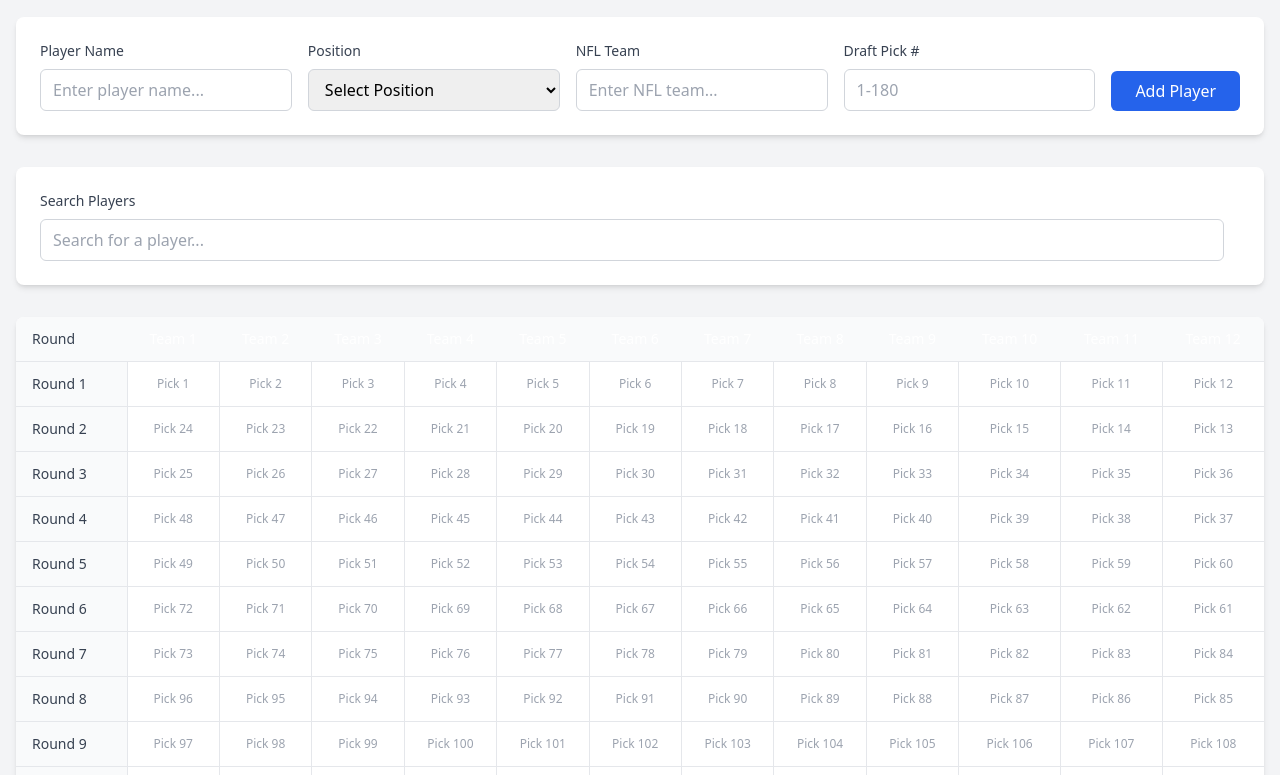
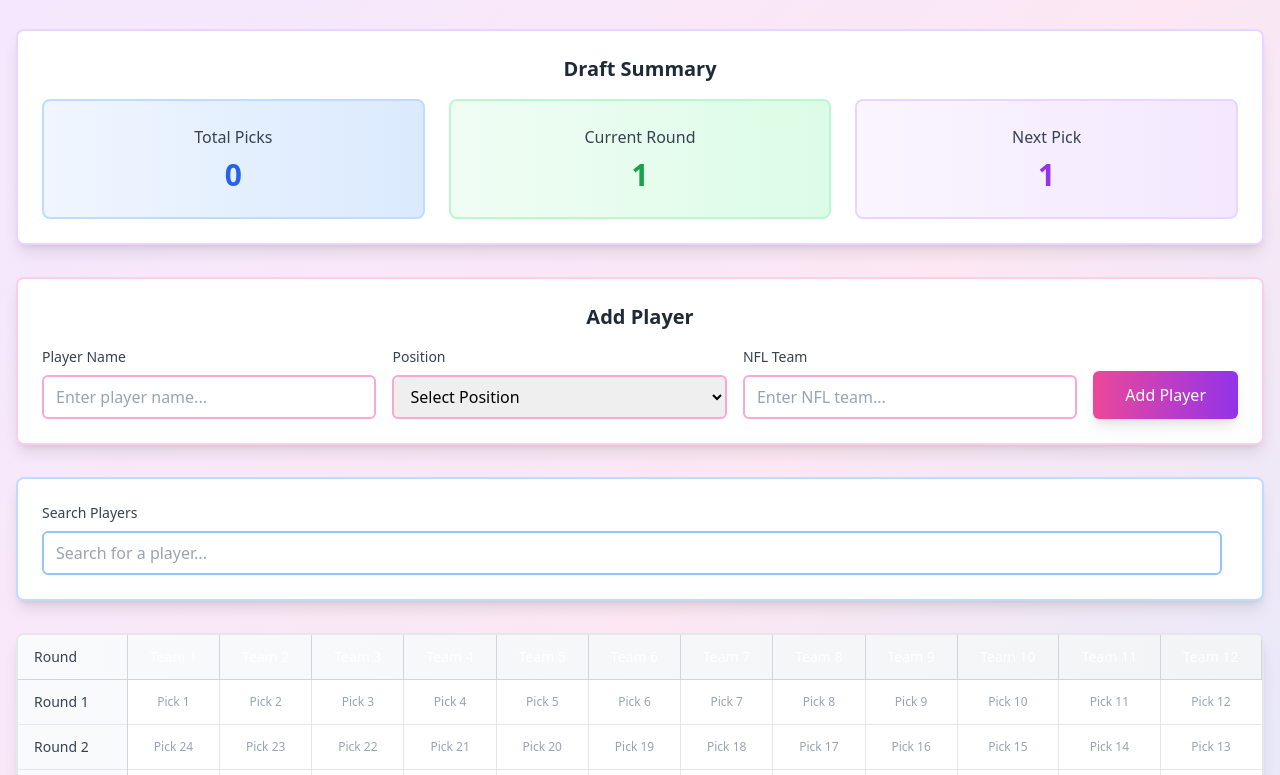
Before and after one commit to RishitTennis69/drafters, a plain HTML site: page index.html in a window 1280 px wide. Shown: the part 119-894 px from the top of the page. Drawn offline with nearby package versions, Linux system fonts and the light colour scheme.

Commit message:
Update draft board: auto-calculate picks, move summary to top, add vibrant colors, remove draft pick input

```diff
--- a/index.html
+++ b/index.html
@@ -10,43 +10,63 @@
             theme: {
                 extend: {
                     colors: {
-                        'team-1': '#1e40af',
-                        'team-2': '#dc2626',
-                        'team-3': '#059669',
-                        'team-4': '#7c3aed',
-                        'team-5': '#ea580c',
-                        'team-6': '#be185d',
-                        'team-7': '#0891b2',
-                        'team-8': '#65a30d',
-                        'team-9': '#9333ea',
-                        'team-10': '#c2410c',
-                        'team-11': '#be123c',
-                        'team-12': '#0d9488'
+                        'team-1': '#FF6B6B',    // Vibrant Red
+                        'team-2': '#4ECDC4',    // Turquoise
+                        'team-3': '#45B7D1',    // Sky Blue
+                        'team-4': '#96CEB4',    // Mint Green
+                        'team-5': '#FFEAA7',    // Warm Yellow
+                        'team-6': '#DDA0DD',    // Plum
+                        'team-7': '#98D8C8',    // Seafoam
+                        'team-8': '#F7DC6F',    // Golden Yellow
+                        'team-9': '#BB8FCE',    // Lavender
+                        'team-10': '#85C1E9',   // Light Blue
+                        'team-11': '#F8C471',   // Orange
+                        'team-12': '#82E0AA'    // Light Green
                     }
                 }
             }
         }
     </script>
 </head>
-<body class="bg-gray-100 min-h-screen">
+<body class="bg-gradient-to-br from-purple-100 via-pink-100 to-blue-100 min-h-screen">
     <div class="container mx-auto px-4 py-8">
         <!-- Header -->
         <div class="text-center mb-8">
-            <h1 class="text-4xl font-bold text-gray-800 mb-2">Fantasy Football Draft Board</h1>
-            <p class="text-gray-600">2024 Season - 12 Teams, 15 Rounds</p>
+            <h1 class="text-5xl font-bold bg-gradient-to-r from-purple-600 via-pink-600 to-blue-600 bg-clip-text text-transparent mb-2">Fantasy Football Draft Board</h1>
+            <p class="text-gray-600 text-lg">2024 Season - 12 Teams, 15 Rounds</p>
         </div>
 
-        <!-- Player Entry Form -->
-        <div class="bg-white rounded-lg shadow-md p-6 mb-8">
-            <div class="flex flex-wrap gap-4 items-end">
+        <!-- Draft Summary - Moved to top -->
+        <div class="bg-white rounded-lg shadow-lg p-6 mb-8 border-2 border-purple-200">
+            <h3 class="text-xl font-semibold text-gray-800 mb-4 text-center">Draft Summary</h3>
+            <div class="grid grid-cols-1 md:grid-cols-3 gap-6">
+                <div class="bg-gradient-to-r from-blue-50 to-blue-100 p-6 rounded-lg border-2 border-blue-200">
+                    <h4 class="font-medium text-gray-700 mb-2 text-center">Total Picks</h4>
+                    <p class="text-3xl font-bold text-blue-600 text-center" id="totalPicks">0</p>
+                </div>
+                <div class="bg-gradient-to-r from-green-50 to-green-100 p-6 rounded-lg border-2 border-green-200">
+                    <h4 class="font-medium text-gray-700 mb-2 text-center">Current Round</h4>
+                    <p class="text-3xl font-bold text-green-600 text-center" id="currentRound">1</p>
+                </div>
+                <div class="bg-gradient-to-r from-purple-50 to-purple-100 p-6 rounded-lg border-2 border-purple-200">
+                    <h4 class="font-medium text-gray-700 mb-2 text-center">Next Pick</h4>
+                    <p class="text-3xl font-bold text-purple-600 text-center" id="nextPick">1</p>
+                </div>
+            </div>
+        </div>
+
+        <!-- Player Entry Form - Simplified -->
+        <div class="bg-white rounded-lg shadow-lg p-6 mb-8 border-2 border-pink-200">
+            <h3 class="text-xl font-semibold text-gray-800 mb-4 text-center">Add Player</h3>
+            <div class="flex flex-wrap gap-4 items-end justify-center">
                 <div class="flex-1 min-w-48">
                     <label for="playerName" class="block text-sm font-medium text-gray-700 mb-2">Player Name</label>
                     <input type="text" id="playerName" placeholder="Enter player name..."
-                           class="w-full px-3 py-2 border border-gray-300 rounded-md focus:outline-none focus:ring-2 focus:ring-blue-500">
+                           class="w-full px-3 py-2 border-2 border-pink-300 rounded-md focus:outline-none focus:ring-2 focus:ring-pink-500 focus:border-pink-500">
                 </div>
                 <div class="flex-1 min-w-48">
                     <label for="playerPosition" class="block text-sm font-medium text-gray-700 mb-2">Position</label>
-                    <select id="playerPosition" class="w-full px-3 py-2 border border-gray-300 rounded-md focus:outline-none focus:ring-2 focus:ring-blue-500">
+                    <select id="playerPosition" class="w-full px-3 py-2 border-2 border-pink-300 rounded-md focus:outline-none focus:ring-2 focus:ring-pink-500 focus:border-pink-500">
                         <option value="">Select Position</option>
                         <option value="QB">QB</option>
                         <option value="RB">RB</option>
@@ -59,50 +79,45 @@
                 <div class="flex-1 min-w-48">
                     <label for="playerNFLTeam" class="block text-sm font-medium text-gray-700 mb-2">NFL Team</label>
                     <input type="text" id="playerNFLTeam" placeholder="Enter NFL team..."
-                           class="w-full px-3 py-2 border border-gray-300 rounded-md focus:outline-none focus:ring-2 focus:ring-blue-500">
+                           class="w-full px-3 py-2 border-2 border-pink-300 rounded-md focus:outline-none focus:ring-2 focus:ring-pink-500 focus:border-pink-500">
                 </div>
-                <div class="flex-1 min-w-48">
-                    <label for="draftPick" class="block text-sm font-medium text-gray-700 mb-2">Draft Pick #</label>
-                    <input type="number" id="draftPick" min="1" max="180" placeholder="1-180"
-                           class="w-full px-3 py-2 border border-gray-300 rounded-md focus:outline-none focus:ring-2 focus:ring-blue-500">
-                </div>
-                <button id="addPlayerBtn" class="bg-blue-600 hover:bg-blue-700 text-white font-medium py-2 px-6 rounded-md transition-colors duration-200">
+                <button id="addPlayerBtn" class="bg-gradient-to-r from-pink-500 to-purple-600 hover:from-pink-600 hover:to-purple-700 text-white font-medium py-3 px-8 rounded-md transition-all duration-200 transform hover:scale-105 shadow-lg">
                     Add Player
                 </button>
             </div>
         </div>
 
         <!-- Search Bar -->
-        <div class="bg-white rounded-lg shadow-md p-6 mb-8">
+        <div class="bg-white rounded-lg shadow-lg p-6 mb-8 border-2 border-blue-200">
             <div class="flex gap-4 items-center">
                 <div class="flex-1">
                     <label for="searchPlayer" class="block text-sm font-medium text-gray-700 mb-2">Search Players</label>
                     <input type="text" id="searchPlayer" placeholder="Search for a player..."
-                           class="w-full px-3 py-2 border border-gray-300 rounded-md focus:outline-none focus:ring-2 focus:ring-blue-500">
+                           class="w-full px-3 py-2 border-2 border-blue-300 rounded-md focus:outline-none focus:ring-2 focus:ring-blue-500 focus:border-blue-500">
                 </div>
                 <div id="searchResults" class="text-sm text-gray-600"></div>
             </div>
         </div>
 
         <!-- Draft Board -->
-        <div class="bg-white rounded-lg shadow-md overflow-hidden">
+        <div class="bg-white rounded-lg shadow-lg overflow-hidden border-2 border-gray-200">
             <div class="overflow-x-auto">
                 <table class="w-full">
                     <thead>
-                        <tr class="bg-gray-50">
-                            <th class="px-4 py-3 text-left text-sm font-medium text-gray-700 border-b">Round</th>
-                            <th class="px-4 py-3 text-center text-sm font-medium text-gray-700 border-b team-1 text-white">Team 1</th>
-                            <th class="px-4 py-3 text-center text-sm font-medium text-gray-700 border-b team-2 text-white">Team 2</th>
-                            <th class="px-4 py-3 text-center text-sm font-medium text-gray-700 border-b team-3 text-white">Team 3</th>
-                            <th class="px-4 py-3 text-center text-sm font-medium text-gray-700 border-b team-4 text-white">Team 4</th>
-                            <th class="px-4 py-3 text-center text-sm font-medium text-gray-700 border-b team-5 text-white">Team 5</th>
-                            <th class="px-4 py-3 text-center text-sm font-medium text-gray-700 border-b team-6 text-white">Team 6</th>
-                            <th class="px-4 py-3 text-center text-sm font-medium text-gray-700 border-b team-7 text-white">Team 7</th>
-                            <th class="px-4 py-3 text-center text-sm font-medium text-gray-700 border-b team-8 text-white">Team 8</th>
-                            <th class="px-4 py-3 text-center text-sm font-medium text-gray-700 border-b team-9 text-white">Team 9</th>
-                            <th class="px-4 py-3 text-center text-sm font-medium text-gray-700 border-b team-10 text-white">Team 10</th>
-                            <th class="px-4 py-3 text-center text-sm font-medium text-gray-700 border-b team-11 text-white">Team 11</th>
-                            <th class="px-4 py-3 text-center text-sm font-medium text-gray-700 border-b team-12 text-white">Team 12</th>
+                        <tr class="bg-gradient-to-r from-gray-50 to-gray-100">
+                            <th class="px-4 py-3 text-left text-sm font-medium text-gray-700 border-b border-r border-gray-300">Round</th>
+                            <th class="px-4 py-3 text-center text-sm font-medium text-gray-700 border-b border-r border-gray-300 team-1 text-white font-bold">Team 1</th>
+                            <th class="px-4 py-3 text-center text-sm font-medium text-gray-700 border-b border-r border-gray-300 team-2 text-white font-bold">Team 2</th>
+                            <th class="px-4 py-3 text-center text-sm font-medium text-gray-700 border-b border-r border-gray-300 team-3 text-white font-bold">Team 3</th>
+                            <th class="px-4 py-3 text-center text-sm font-medium text-gray-700 border-b border-r border-gray-300 team-4 text-white font-bold">Team 4</th>
+                            <th class="px-4 py-3 text-center text-sm font-medium text-gray-700 border-b border-r border-gray-300 team-5 text-white font-bold">Team 5</th>
+                            <th class="px-4 py-3 text-center text-sm font-medium text-gray-700 border-b border-r border-gray-300 team-6 text-white font-bold">Team 6</th>
+                            <th class="px-4 py-3 text-center text-sm font-medium text-gray-700 border-b border-r border-gray-300 team-7 text-white font-bold">Team 7</th>
+                            <th class="px-4 py-3 text-center text-sm font-medium text-gray-700 border-b border-r border-gray-300 team-8 text-white font-bold">Team 8</th>
+                            <th class="px-4 py-3 text-center text-sm font-medium text-gray-700 border-b border-r border-gray-300 team-9 text-white font-bold">Team 9</th>
+                            <th class="px-4 py-3 text-center text-sm font-medium text-gray-700 border-b border-r border-gray-300 team-10 text-white font-bold">Team 10</th>
+                            <th class="px-4 py-3 text-center text-sm font-medium text-gray-700 border-b border-r border-gray-300 team-11 text-white font-bold">Team 11</th>
+                            <th class="px-4 py-3 text-center text-sm font-medium text-gray-700 border-b border-r border-gray-300 team-12 text-white font-bold">Team 12</th>
                         </tr>
                     </thead>
                     <tbody id="draftBoardBody">
@@ -111,25 +126,6 @@
                 </table>
             </div>
         </div>
-
-        <!-- Draft Summary -->
-        <div class="bg-white rounded-lg shadow-md p-6 mt-8">
-            <h3 class="text-lg font-semibold text-gray-800 mb-4">Draft Summary</h3>
-            <div class="grid grid-cols-1 md:grid-cols-2 lg:grid-cols-3 gap-4">
-                <div class="bg-gray-50 p-4 rounded-lg">
-                    <h4 class="font-medium text-gray-700 mb-2">Total Picks</h4>
-                    <p class="text-2xl font-bold text-blue-600" id="totalPicks">0</p>
-                </div>
-                <div class="bg-gray-50 p-4 rounded-lg">
-                    <h4 class="font-medium text-gray-700 mb-2">Current Round</h4>
-                    <p class="text-2xl font-bold text-green-600" id="currentRound">1</p>
-                </div>
-                <div class="bg-gray-50 p-4 rounded-lg">
-                    <h4 class="font-medium text-gray-700 mb-2">Next Pick</h4>
-                    <p class="text-2xl font-bold text-purple-600" id="nextPick">1</p>
-                </div>
-            </div>
-        </div>
     </div>
 
     <script src="script.js"></script>
--- a/script.js
+++ b/script.js
@@ -28,7 +28,7 @@ class DraftBoard {
 
             // Round number
             const roundCell = document.createElement('td');
-            roundCell.className = 'px-4 py-3 text-sm font-medium text-gray-700 bg-gray-50';
+            roundCell.className = 'px-4 py-3 text-sm font-medium text-gray-700 bg-gray-50 border-r border-gray-300';
             roundCell.textContent = `Round ${round}`;
             row.appendChild(roundCell);
 
@@ -119,9 +119,6 @@ class DraftBoard {
 
     // Prompt user to add a player
     promptForPlayer(pickNumber, round, team) {
-        // Auto-fill the form
-        document.getElementById('draftPick').value = pickNumber;
-
         // Focus on player name
         document.getElementById('playerName').focus();
 
@@ -149,22 +146,8 @@ class DraftBoard {
     // Add a player to the draft board
     addPlayer(playerData) {
         // Validate required fields
-        if (!playerData.name || !playerData.position || !playerData.nflTeam || !playerData.draftPick) {
+        if (!playerData.name || !playerData.position || !playerData.nflTeam) {
             alert('Please fill in all required fields');
-            return false;
-        }
-
-        const draftPick = parseInt(playerData.draftPick);
-
-        // Check if pick number is valid
-        if (draftPick < 1 || draftPick > this.totalPicks) {
-            alert(`Pick number must be between 1 and ${this.totalPicks}`);
-            return false;
-        }
-
-        // Check if pick is already taken
-        if (this.players.find(p => p.draftPick === draftPick)) {
-            alert(`Pick ${draftPick} is already taken`);
             return false;
         }
 
@@ -174,10 +157,19 @@ class DraftBoard {
             return false;
         }
 
+        // Calculate the next draft pick number automatically
+        const nextPickNumber = this.players.length + 1;
+
+        // Check if we've exceeded the total picks
+        if (nextPickNumber > this.totalPicks) {
+            alert('Draft is complete! All 180 picks have been used.');
+            return false;
+        }
+
         // Add player to the list
         const player = {
             ...playerData,
-            draftPick: draftPick,
+            draftPick: nextPickNumber,
             timestamp: new Date().toISOString()
         };
 
@@ -205,6 +197,12 @@ class DraftBoard {
     removePlayer(draftPick) {
         if (confirm('Are you sure you want to remove this player?')) {
             this.players = this.players.filter(p => p.draftPick !== draftPick);
+
+            // Reorder remaining players to maintain sequential pick numbers
+            this.players.forEach((player, index) => {
+                player.draftPick = index + 1;
+            });
+
             this.updateDraftBoard();
             this.updateSummary();
             this.saveToStorage();
@@ -270,7 +268,6 @@ class DraftBoard {
         document.getElementById('playerName').value = '';
         document.getElementById('playerPosition').value = '';
         document.getElementById('playerNFLTeam').value = '';
-        document.getElementById('draftPick').value = '';
     }
 
     // Remove cell highlight
@@ -296,6 +293,12 @@ class DraftBoard {
                 const data = JSON.parse(saved);
                 if (data.players && Array.isArray(data.players)) {
                     this.players = data.players;
+
+                    // Reorder players to maintain sequential pick numbers
+                    this.players.forEach((player, index) => {
+                        player.draftPick = index + 1;
+                    });
+
                     this.updateDraftBoard();
                     this.updateSummary();
                 }
@@ -312,8 +315,7 @@ class DraftBoard {
             const playerData = {
                 name: document.getElementById('playerName').value.trim(),
                 position: document.getElementById('playerPosition').value,
-                nflTeam: document.getElementById('playerNFLTeam').value.trim(),
-                draftPick: document.getElementById('draftPick').value
+                nflTeam: document.getElementById('playerNFLTeam').value.trim()
             };
 
             this.addPlayer(playerData);
@@ -343,18 +345,12 @@ class DraftBoard {
             }
         });
 
-        document.getElementById('draftPick').addEventListener('keypress', (e) => {
-            if (e.key === 'Enter') {
-                document.getElementById('addPlayerBtn').click();
-            }
-        });
-
         // Auto-fill draft pick when clicking on cells
         document.addEventListener('click', (e) => {
             if (e.target.closest('[data-pick-number]')) {
                 const cell = e.target.closest('[data-pick-number]');
                 const pickNumber = cell.dataset.pickNumber;
-                document.getElementById('draftPick').value = pickNumber;
+                // No need to auto-fill draft pick since it's calculated automatically
             }
         });
     }
@@ -368,11 +364,11 @@ document.addEventListener('DOMContentLoaded', () => {
 // Add some sample data for demonstration (remove in production)
 function addSampleData() {
     const samplePlayers = [
-        { name: 'Christian McCaffrey', position: 'RB', nflTeam: 'SF', draftPick: 1 },
-        { name: 'Tyreek Hill', position: 'WR', nflTeam: 'MIA', draftPick: 2 },
-        { name: 'Austin Ekeler', position: 'RB', nflTeam: 'WAS', draftPick: 3 },
-        { name: 'Stefon Diggs', position: 'WR', nflTeam: 'HOU', draftPick: 4 },
-        { name: 'Saquon Barkley', position: 'RB', nflTeam: 'PHI', draftPick: 5 }
+        { name: 'Christian McCaffrey', position: 'RB', nflTeam: 'SF' },
+        { name: 'Tyreek Hill', position: 'WR', nflTeam: 'MIA' },
+        { name: 'Austin Ekeler', position: 'RB', nflTeam: 'WAS' },
+        { name: 'Stefon Diggs', position: 'WR', nflTeam: 'HOU' },
+        { name: 'Saquon Barkley', position: 'RB', nflTeam: 'PHI' }
     ];
 
     samplePlayers.forEach(player => {
```
